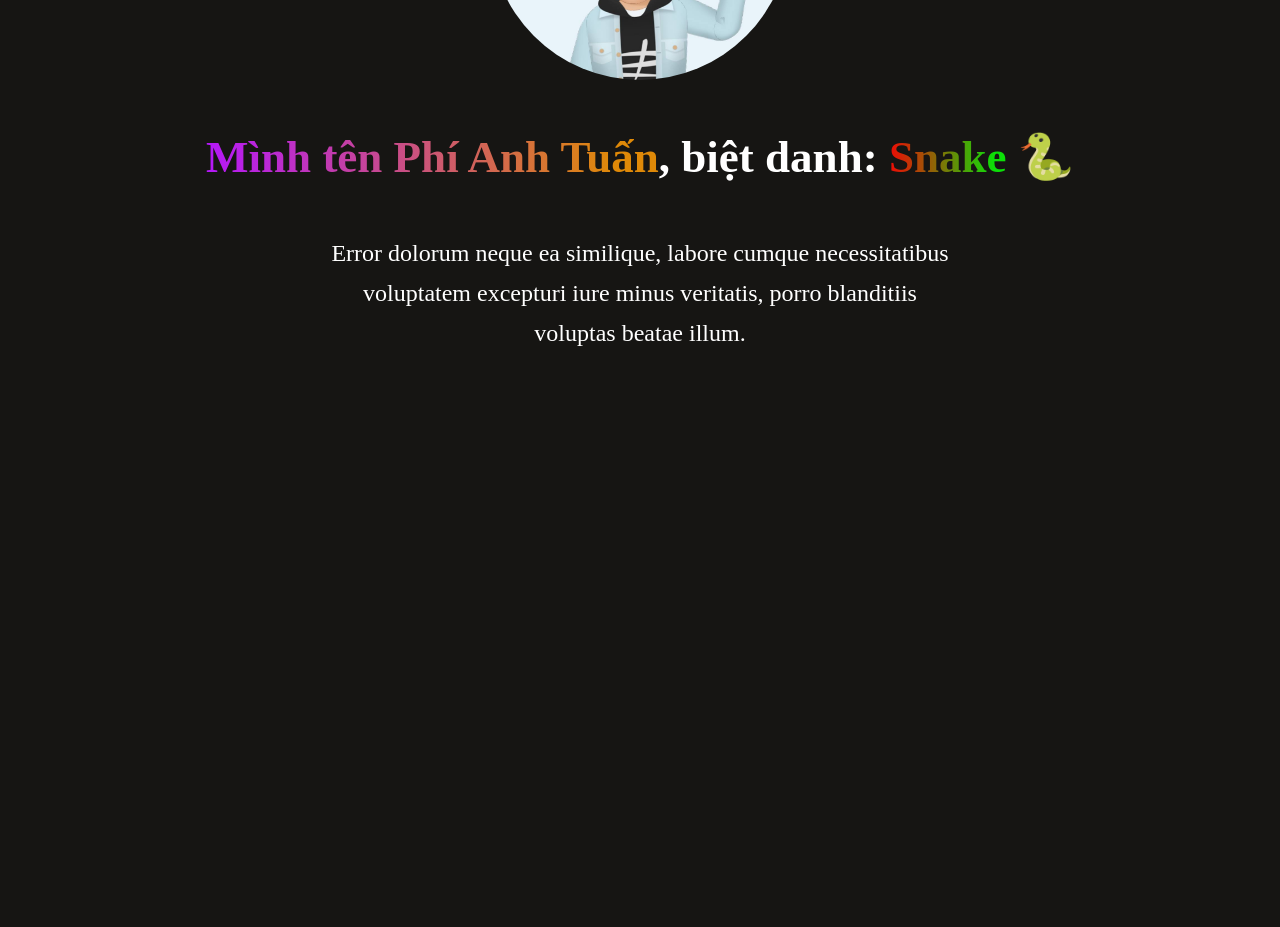
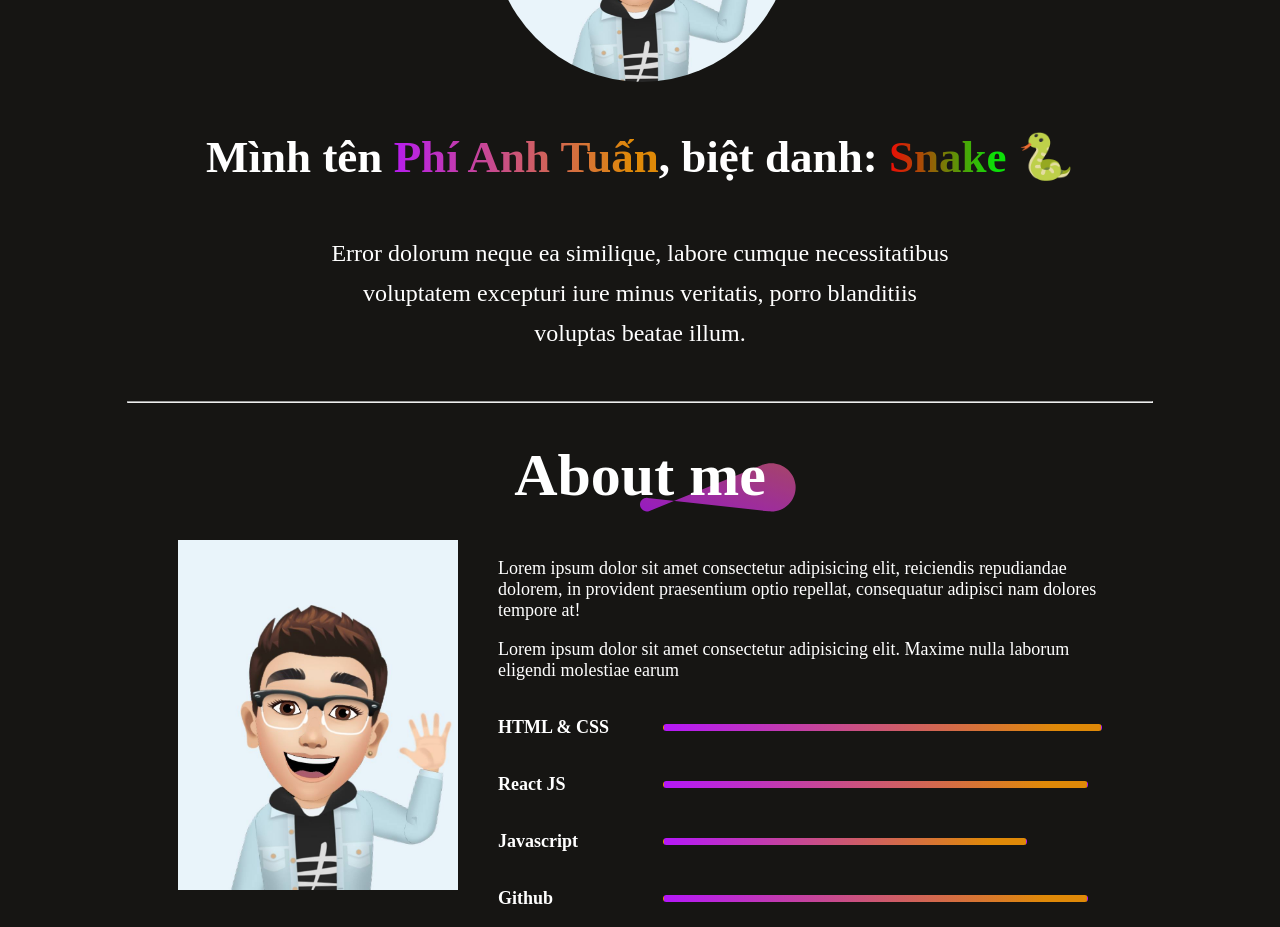
Before and after one commit to tuanpa2k2/Profile, a React (Vite) app: page / in a window 1280 px wide. Shown: the part 380-1307 px from the top of the page. Before the commit the page ends 816 px from the top, so only its background shows below. Built offline with nearby package versions, Linux system fonts and the light colour scheme.

Commit message:
# UI giơi thieu

```diff
--- a/src/App.jsx
+++ b/src/App.jsx
@@ -2,12 +2,14 @@
 import React from "react";
 import NavbarComp from "./Component/Navbar/NavbarComp";
 import HeroComp from "./Component/Hero/HeroComp";
+import AboutComp from "./Component/About/AboutComp";
 
 const App = () => {
   return (
     <div>
       <NavbarComp />
       <HeroComp />
+      <AboutComp />
     </div>
   );
 };
--- /dev/null
+++ b/src/Component/About/AboutComp.jsx
@@ -0,0 +1,49 @@
+// eslint-disable-next-line no-unused-vars
+import React from "react";
+
+import theme_pattern from "../../assets/theme_pattern.svg";
+import profile_img from "../../assets/default.jpg";
+import "./AboutComp.scss";
+
+const AboutComp = () => {
+  return (
+    <div className="container_about">
+      <div className="about_title">
+        <span>About me</span>
+        <img src={theme_pattern} alt="" />
+      </div>
+      <div className="about_sections">
+        <div className="about_left">
+          <img src={profile_img} alt="" />
+        </div>
+        <div className="about_right">
+          <div className="about_para">
+            <p>
+              Lorem ipsum dolor sit amet consectetur adipisicing elit, reiciendis repudiandae dolorem, in provident
+              praesentium optio repellat, consequatur adipisci nam dolores tempore at!
+            </p>
+            <p>
+              Lorem ipsum dolor sit amet consectetur adipisicing elit. Maxime nulla laborum eligendi molestiae earum
+            </p>
+          </div>
+          <div className="about_skills">
+            <div className="about_skill">
+              <p>HTML & CSS</p> <hr style={{ width: "80%" }} />
+            </div>
+            <div className="about_skill">
+              <p>React JS</p> <hr style={{ width: "70%" }} />
+            </div>
+            <div className="about_skill">
+              <p>Javascript</p> <hr style={{ width: "60%" }} />
+            </div>
+            <div className="about_skill">
+              <p>Github</p> <hr style={{ width: "70%" }} />
+            </div>
+          </div>
+        </div>
+      </div>
+    </div>
+  );
+};
+
+export default AboutComp;
--- /dev/null
+++ b/src/Component/About/AboutComp.scss
@@ -0,0 +1,86 @@
+.container_about {
+  display: flex;
+  flex-direction: column;
+  align-items: center;
+  justify-content: center;
+  padding: 0 170px;
+
+  .about_title {
+    position: relative;
+    padding: 30px;
+
+    span {
+      font-weight: 600;
+      font-size: 60px;
+    }
+
+    img {
+      position: absolute;
+      top: 40%;
+      right: 0;
+      width: 50%;
+      z-index: -1;
+      opacity: 0.8;
+    }
+  }
+
+  .about_sections {
+    display: flex;
+    width: 100%;
+    gap: 40px;
+    height: fit-content;
+
+    .about_left {
+      height: 350px;
+      width: 280px;
+
+      img {
+        width: 100%;
+        height: 100%;
+        object-fit: cover;
+      }
+    }
+
+    .about_right {
+      display: flex;
+      flex-direction: column;
+      flex: 1;
+
+      .about_para {
+        p {
+          font-size: 18px;
+          letter-spacing: normal;
+        }
+      }
+
+      .about_skills {
+        .about_skill {
+          width: 100%;
+          display: flex;
+          align-items: center;
+          gap: 15px;
+          transition: 0.3s;
+
+          p {
+            min-width: 150px;
+            font-weight: 600;
+            font-size: 18px;
+          }
+
+          hr {
+            margin: 0;
+            border-radius: 10px;
+            border-color: transparent;
+            height: 5px;
+            background: linear-gradient(270deg, #df8908 10%, #b415ff 102.06%);
+          }
+
+          &:hover {
+            cursor: pointer;
+            transform: scale(1.03);
+          }
+        }
+      }
+    }
+  }
+}
--- a/src/Component/Hero/HeroComp.jsx
+++ b/src/Component/Hero/HeroComp.jsx
@@ -6,18 +6,21 @@ import "./HeroComp.scss";
 
 const HeroComp = () => {
   return (
+    <>
       <div className="hero">
         <div className="img_hero">
           <img src={profile_hero} alt="hero" />
         </div>
         <h1>
-        <span>Mình tên Phí Anh Tuấn</span>, biệt danh: <strong>Snake</strong> 🐍
+          Mình tên<span> Phí Anh Tuấn</span>, biệt danh: <strong>Snake</strong> 🐍
         </h1>
         <p>
-        Error dolorum neque ea similique, labore cumque necessitatibus voluptatem excepturi iure minus veritatis, porro
-        blanditiis voluptas beatae illum.
+          Error dolorum neque ea similique, labore cumque necessitatibus voluptatem excepturi iure minus veritatis,
+          porro blanditiis voluptas beatae illum.
         </p>
       </div>
+      <hr />
+    </>
   );
 };
 
--- a/src/Component/Hero/HeroComp.scss
+++ b/src/Component/Hero/HeroComp.scss
@@ -3,7 +3,7 @@
   align-items: center;
   flex-direction: column;
   gap: 20px;
-  margin-top: 40px;
+  padding: 40px 0;
 
   .img_hero {
     width: 300px;
@@ -14,6 +14,11 @@
       height: 100%;
       object-fit: cover;
       border-radius: 50%;
+      border: 2px solid transparent;
+
+      &:hover {
+        border-color: #d45a3b;
+      }
     }
   }
 
@@ -45,3 +50,8 @@
     line-height: 40px;
   }
 }
+
+hr {
+  width: calc(100% - 240px);
+  color: #fff;
+}
--- a/src/Component/Navbar/NavbarComp.jsx
+++ b/src/Component/Navbar/NavbarComp.jsx
@@ -1,14 +1,15 @@
 // eslint-disable-next-line no-unused-vars
 import React from "react";
 
-import logo from "../../assets/default.jpg";
+// import logo from "../../assets/default.jpg";
 import "./NavbarComp.scss";
 
 const NarbarComp = () => {
   return (
     <div className="navbar">
       <div className="logo">
-        <img src={logo} alt="logo" />
+        {/* <img src={logo} alt="logo" /> */}
+        <span>my cv</span>
       </div>
       <ul className="nav_menu">
         <li>Trang chủ</li>
--- a/src/Component/Navbar/NavbarComp.scss
+++ b/src/Component/Navbar/NavbarComp.scss
@@ -7,19 +7,29 @@
   border-bottom: 1px solid #fff;
 
   .logo {
-    width: 6%;
+    padding: 10px;
     height: fit-content;
     cursor: pointer;
+
+    span {
+      font-weight: 600;
+      font-size: 25px;
+      text-transform: uppercase;
+
+      &:hover {
+        color: red;
+      }
+    }
 
     img {
       border-radius: 50%;
       width: 100%;
       height: 100%;
       object-fit: cover;
-      transition: 0.5s;
+      border: 2px solid transparent;
 
       &:hover {
-        transform: scale(1.3);
+        border-color: #fff;
       }
     }
   }
--- a/src/index.css
+++ b/src/index.css
@@ -30,10 +30,10 @@ html *::-webkit-scrollbar {
 
 html *::-webkit-scrollbar-thumb {
   border-radius: 4px;
-  background-color: rgba(22, 24, 35, 0.06);
+  background-color: rgba(255, 255, 255, 0.511);
 }
 
 html *::-webkit-scrollbar-track {
   border-radius: 0;
-  background-color: rgba(0, 0, 0, 0);
+  background-color: rgba(255, 255, 255, 0.103);
 }
```
Also changed, not shown: src/assets/theme_pattern.svg (added). Lines whose indentation alone changed are shown as unchanged.
